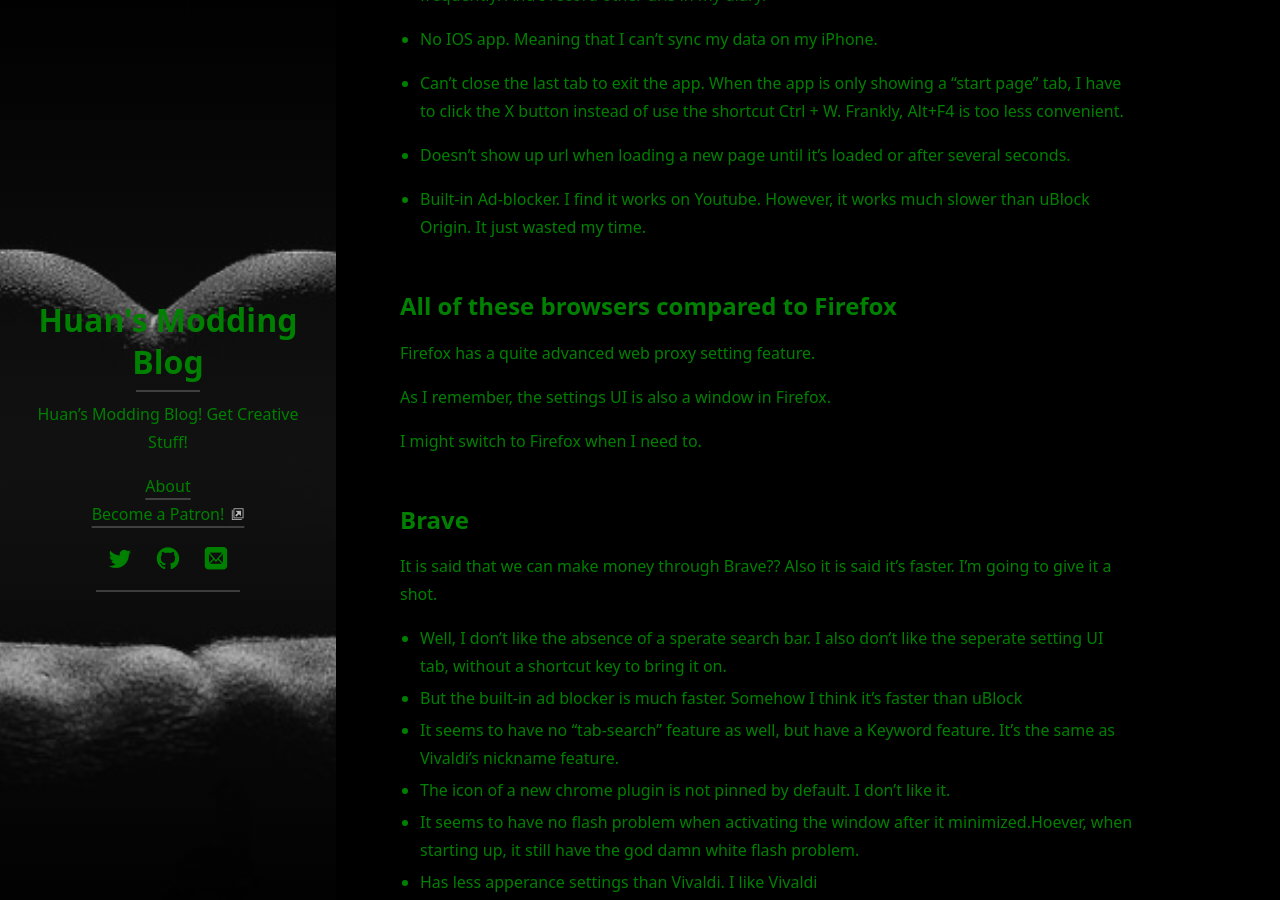
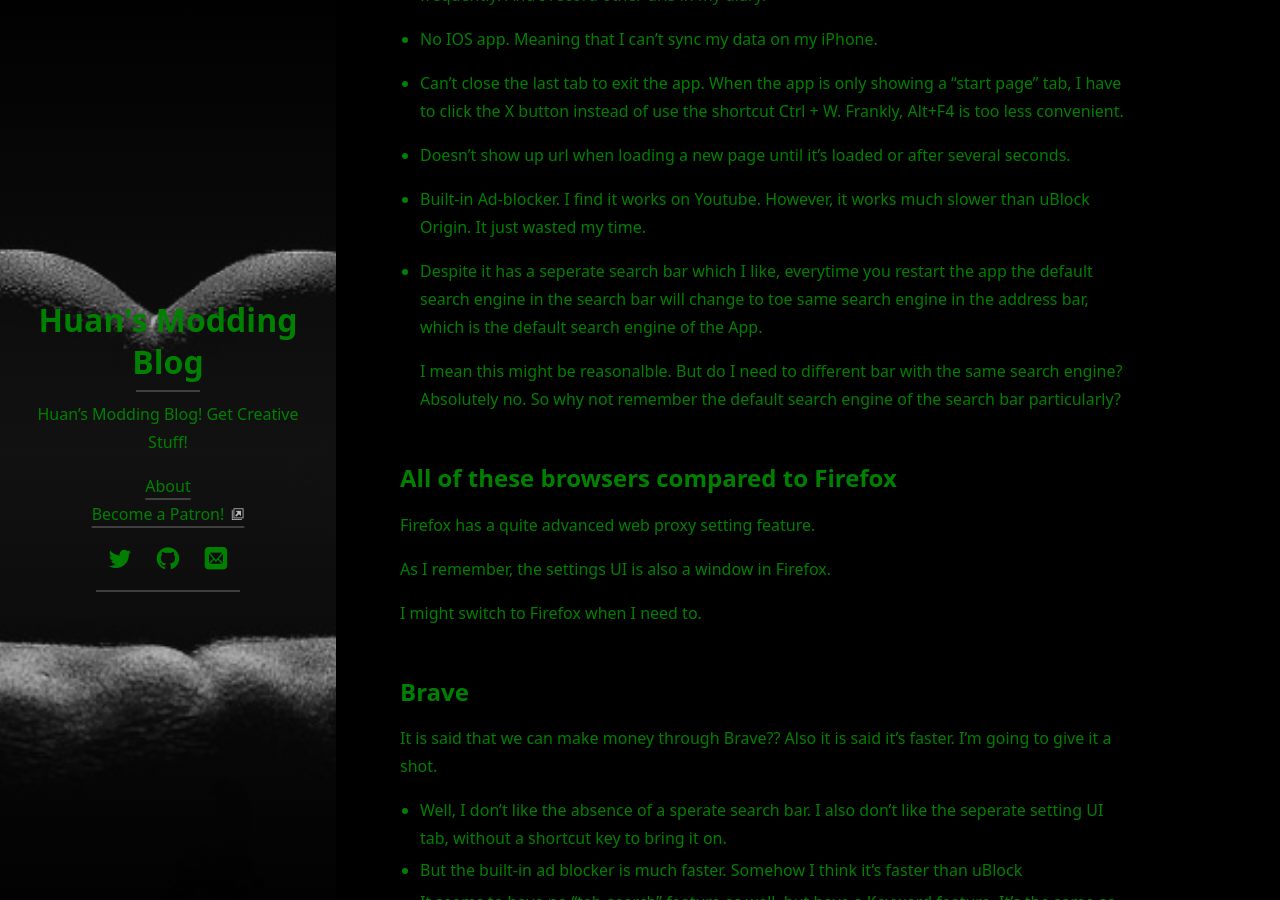
Before and after one commit to huanrenfeng/huanrenfeng.github.io, a Jekyll site: the page built from _posts/2020-11-19-switch-from-chrome-to-edge-to-vivaldi.md, in a window 1280 px wide and 900 px high, scrolled down 1870 px. Built offline with Jekyll 4.4.1, drawn with Linux system fonts in a browser that asks for light colours; cached includes are drawn as plain includes; nearby versions of some CDN libraries; some web fonts are replaced; our own code applies the rules of GitHub Pages for plain Markdown files; library files that are not in the unit come from our copies.

Commit message:
Update 2020-11-19-switch-from-chrome-to-edge-to-vivaldi.md

```diff
--- a/_posts/2020-11-19-switch-from-chrome-to-edge-to-vivaldi.md
+++ b/_posts/2020-11-19-switch-from-chrome-to-edge-to-vivaldi.md
@@ -62,6 +62,10 @@
 
 - Built-in Ad-blocker. I find it works on Youtube. However, it works much slower than uBlock Origin. It just wasted my time.
 
+- Despite it has a seperate search bar which I like, everytime you restart the app the default search engine in the search bar will change to toe same search engine in the address bar, which is the default search engine of the App.
+
+  I mean this might be reasonalble. But do I need to different bar with the same search engine? Absolutely no. So why not remember the default search engine of the search bar particularly?
+
 ## All of these browsers compared to Firefox
 
 Firefox has a quite advanced web proxy setting feature.
```
